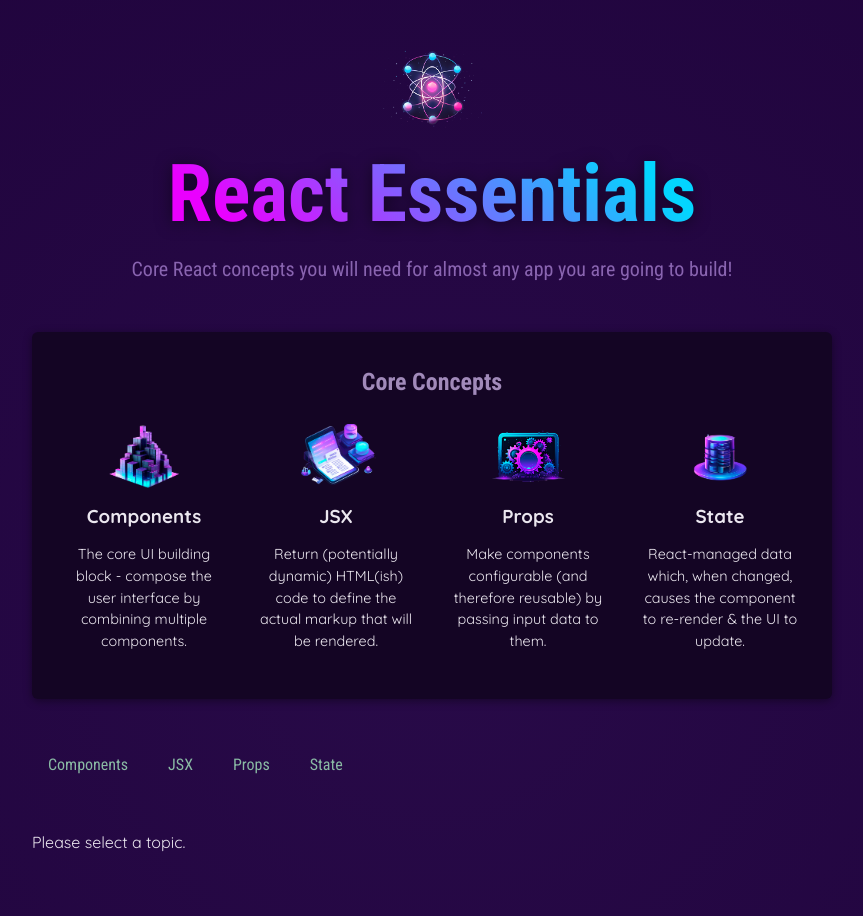
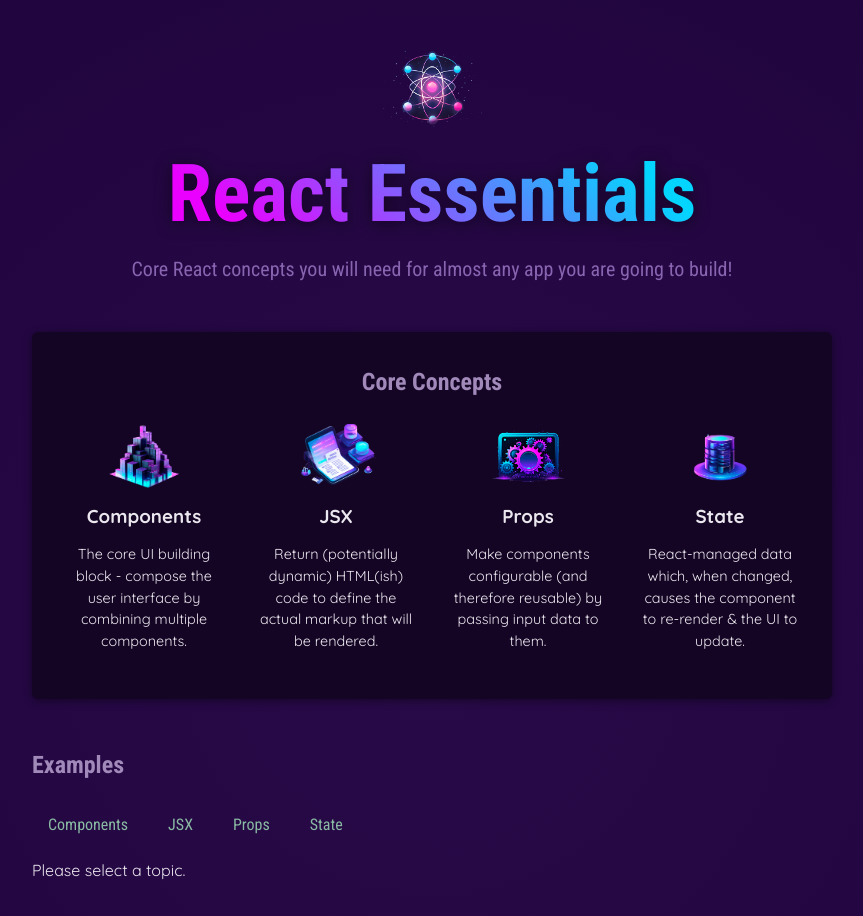
Before and after one commit to Mr-Luka/1-starting-project-react, a React (Vite) app: page / in a window 1280 px wide. Shown: the top 916 px of the page, without its empty margins (208-1071 px from the left). Built offline with nearby package versions, Linux system fonts and the light colour scheme.

Commit message:
destructured ...props in the props section area, and with that we take all the other props variables that we can use later on, best way to make sections

```diff
--- a/src/App.jsx
+++ b/src/App.jsx
@@ -1,68 +1,22 @@
-import {useState} from 'react';
-import {CORE_CONCEPTS} from "./data.js";
+
 import Header from "./components//Header/Header.jsx";
-import CoreConcept from "./components/CoreConcept.jsx";
-import TabButton from "./components/TabButton.jsx";
-import { EXAMPLES } from './data.js';
+import CoreConcepts from './components/CoreConcepts.jsx';
+import Examples from './components/Examples.jsx';
 
 
 
 
 
 function App() {
-  const [selectedTopic, setSelectedTopic] = useState('');
-
-  function handleSelect (selectedButton) {
-    // selectedButton => 'components', 'jsx', 'props', 'state'
-        setSelectedTopic(selectedButton);
-        console.log(selectedTopic);
-    }
-    console.log('APP COMPONENT EXECUTING')
-
-  let tabContent = <p>Please select a topic.</p>;
-  console.log(tabContent)
-
-  if(selectedTopic){
-    tabContent = (
-          <div id='tab-content'>
-            <h3>{EXAMPLES[selectedTopic].title}</h3>
-            <p>{EXAMPLES[selectedTopic].description}</p>
-            <pre>
-              <code>
-                {EXAMPLES[selectedTopic].code}
-              </code>
-            </pre>
-          </div>
-        )
-  }
-
 
   return (
-    <div>
+    <>
       <Header />
       <main>
-      <section id="core-concepts">
-        <h2>Core Concepts</h2>
-        <ul>
-        {CORE_CONCEPTS.map((conceptItem)=> (
-            <CoreConcept key={conceptItem.title} {...conceptItem} /> ))}
-        </ul>
-      </section>
-      <section id="examples">
-        <menu>
-          <TabButton isSelected={selectedTopic === 'components'}
-                     onSelect={() => handleSelect('components')}>Components</TabButton>
-          <TabButton isSelected={selectedTopic === 'jsx'}
-                    onSelect={() => handleSelect('jsx')}>JSX</TabButton>
-          <TabButton isSelected={selectedTopic === 'props'}
-                    onSelect={() => handleSelect('props')}>Props</TabButton>
-          <TabButton isSelected={selectedTopic === 'state'}
-                    onSelect={() => handleSelect('state')}>State</TabButton>
-        </menu>
-      </section>
-      {tabContent}
+        <CoreConcepts/>
+        <Examples />
       </main>
-    </div>
+    </>
   );
 }
 
--- /dev/null
+++ b/src/components/CoreConcepts.jsx
@@ -0,0 +1,14 @@
+import CoreConcept from "./CoreConcept";
+import { CORE_CONCEPTS } from "../data"
+
+export default function CoreConcepts() {
+    return (
+        <section id="core-concepts">
+            <h2>Core Concepts</h2>
+            <ul>
+            {CORE_CONCEPTS.map((conceptItem)=> (
+                <CoreConcept key={conceptItem.title} {...conceptItem} /> ))}
+            </ul>
+        </section>
+    )
+}
--- /dev/null
+++ b/src/components/Examples.jsx
@@ -0,0 +1,50 @@
+import TabButton from './TabButton.jsx';
+import { useState } from 'react';
+import { EXAMPLES } from '../data.js'
+import Section from './Section.jsx';
+
+
+export default function Examples (){
+
+    const [selectedTopic, setSelectedTopic] = useState('');
+
+  function handleSelect (selectedButton) {
+    // selectedButton => 'components', 'jsx', 'props', 'state'
+        setSelectedTopic(selectedButton);
+        console.log(selectedTopic);
+    }
+    console.log('APP COMPONENT EXECUTING')
+
+  let tabContent = <p>Please select a topic.</p>;
+  console.log(tabContent)
+
+  if(selectedTopic){
+    tabContent = (
+          <div id='tab-content'>
+            <h3>{EXAMPLES[selectedTopic].title}</h3>
+            <p>{EXAMPLES[selectedTopic].description}</p>
+            <pre>
+              <code>
+                {EXAMPLES[selectedTopic].code}
+              </code>
+            </pre>
+          </div>
+        )
+  }
+
+    return (
+        <Section title='Examples' id="examples" >
+            <menu>
+            <TabButton isSelected={selectedTopic === 'components'}
+                     onClick={() => handleSelect('components')}>Components</TabButton>
+            <TabButton isSelected={selectedTopic === 'jsx'}
+                    onClick={() => handleSelect('jsx')}>JSX</TabButton>
+            <TabButton isSelected={selectedTopic === 'props'}
+                    onClick={() => handleSelect('props')}>Props</TabButton>
+            <TabButton isSelected={selectedTopic === 'state'}
+                    onClick={() => handleSelect('state')}>State</TabButton>
+            </menu>
+            {tabContent}
+        </Section>
+    )
+}
--- /dev/null
+++ b/src/components/Section.jsx
@@ -0,0 +1,8 @@
+export default function Section({title, children, ...props}) {
+    return (
+        <section {...props}>
+            <h2>{title}</h2>
+            {children}
+        </section>
+    )
+}
--- a/src/components/TabButton.jsx
+++ b/src/components/TabButton.jsx
@@ -1,3 +1,3 @@
-export default function TabButton({children, onSelect, isSelected}){
-    return <li><button className={isSelected ? 'active' : null} onClick={onSelect}>{children}</button></li>
+export default function TabButton({children, isSelected, ...props}){
+    return <li><button className={isSelected ? 'active' : null} {...props}>{children}</button></li>
 }
```
Also changed, not shown: notes.txt.
